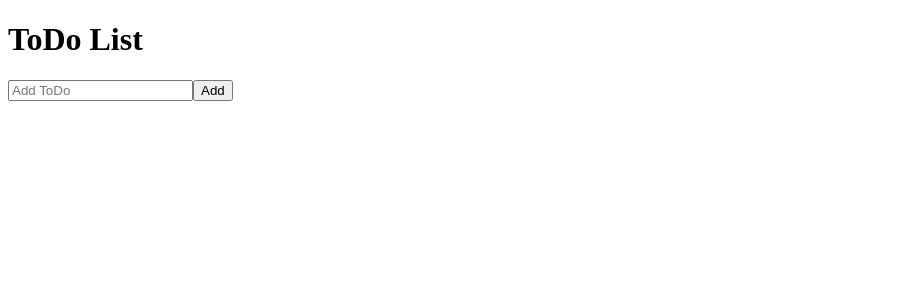
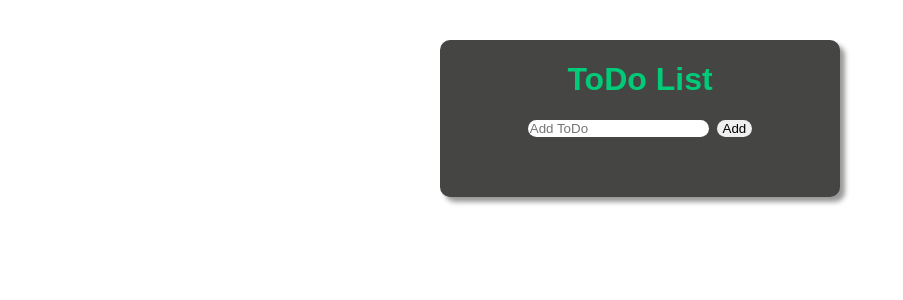
Before and after one commit to DanGoss4394/react-todo-client, a React (Create React App) app: page / in a window 1280 px wide. Shown: the top 300 px of the page, without its empty margins (0-903 px from the left). Built offline with nearby package versions, Linux system fonts and the light colour scheme.

Commit message:
Add Styles

```diff
--- a/src/index.js
+++ b/src/index.js
@@ -1,6 +1,8 @@
 import React from 'react';
 import ReactDOM from 'react-dom';
 import App from './App';
+
+import "./styles.css"
 
 ReactDOM.render(
   <React.StrictMode>
--- /dev/null
+++ b/src/styles.css
@@ -0,0 +1,36 @@
+#root {
+  display: flex;
+  justify-content: center;
+  color: #00cb78;
+  font-family: sans-serif;
+}
+.app {
+  margin-top: 2rem;
+  display: grid;
+  justify-items: center;
+  background-color: #454544;
+  border-radius: 10px;
+  width: 400px;
+  box-shadow: 5px 5px 5px #999;
+}
+.add-todo {
+  display: flex;
+  justify-content: space-evenly;
+  align-items: center;
+  width: 60%;
+  padding-bottom: 60px;
+}
+.add-todo input, button {
+  border-radius: 10px;
+  outline: none;
+  border: none;
+}
+.todo-item {
+  display: flex;
+  align-items: center;
+  width: 80%;
+}
+.done {
+  color: black;
+  text-decoration: line-through;
+}
```
